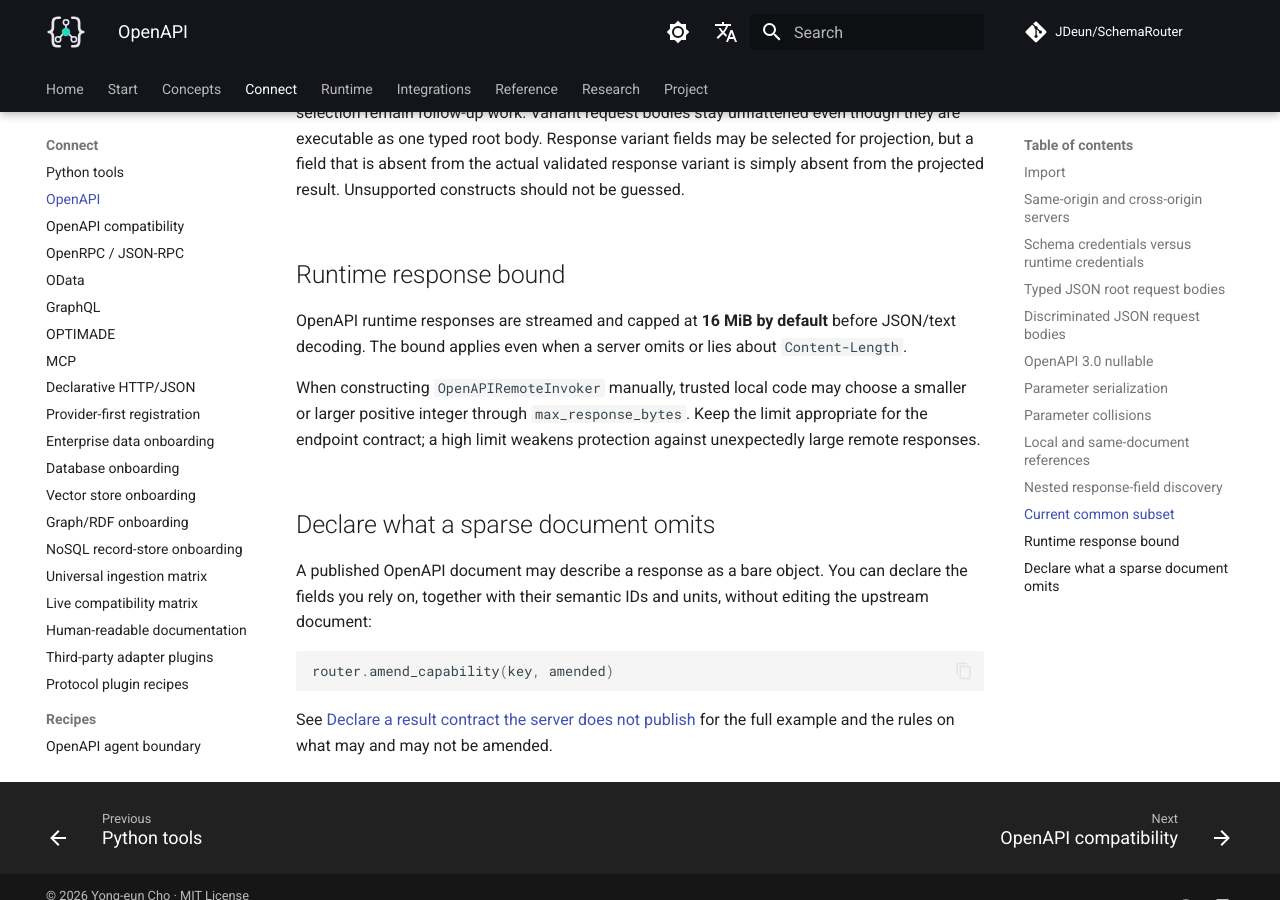
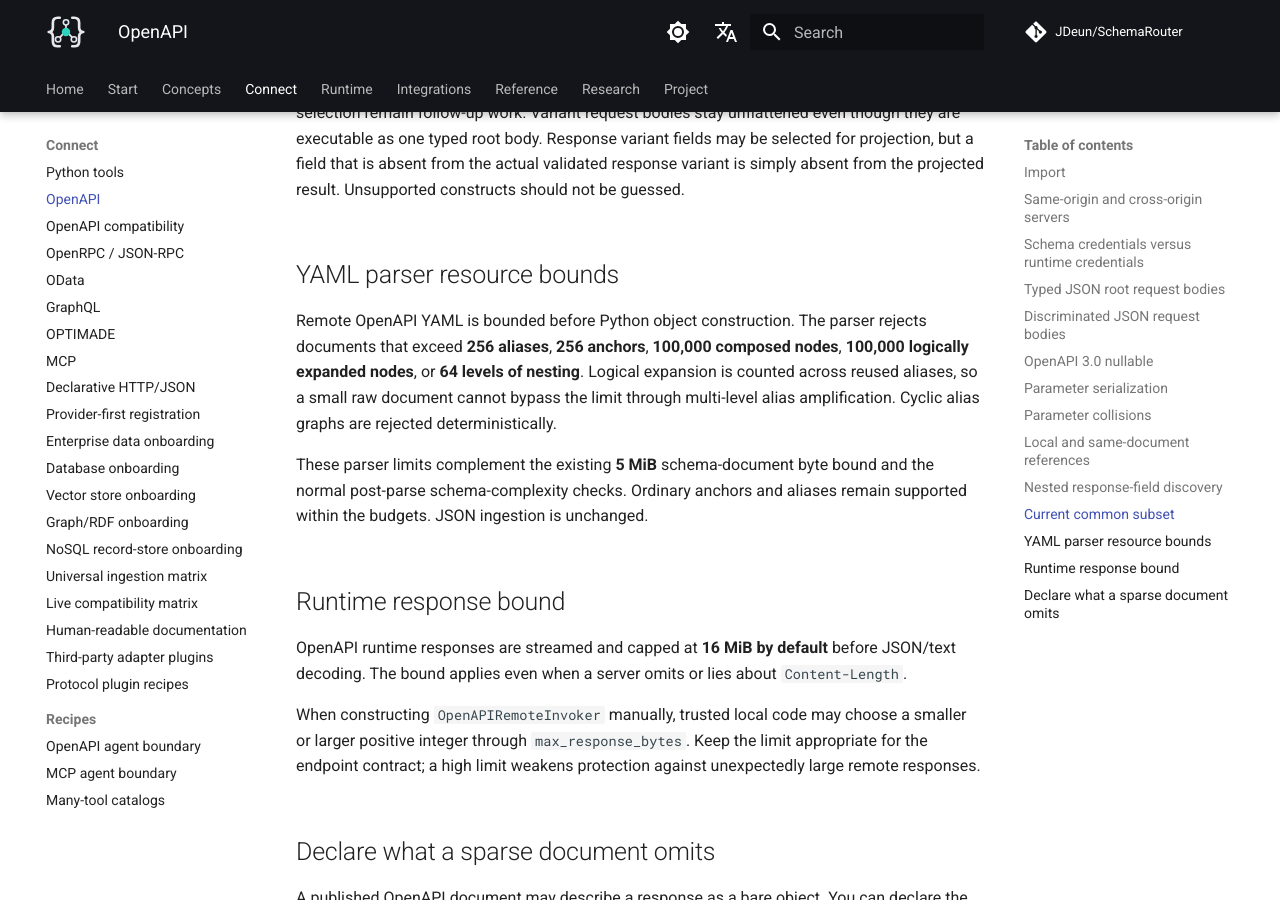
Before and after one commit to JDeun/SchemaRouter, an MkDocs documentation site: the page built from docs/guides/openapi.md, in a window 1280 px wide and 900 px high, scrolled down 8151 px. Built offline with MkDocs 1.6.1 and Material for MkDocs 9.7.7, drawn with Linux system fonts in a browser that asks for light colours; comment, search, counter and statistics services are not loaded.

Commit message:
docs(openapi): document YAML parser budgets

```diff
--- a/docs/guides/openapi.md
+++ b/docs/guides/openapi.md
@@ -346,6 +346,18 @@
 guessed.
 
 
+## YAML parser resource bounds
+
+Remote OpenAPI YAML is bounded before Python object construction. The parser rejects documents
+that exceed **256 aliases**, **256 anchors**, **100,000 composed nodes**, **100,000 logically
+expanded nodes**, or **64 levels of nesting**. Logical expansion is counted across reused aliases,
+so a small raw document cannot bypass the limit through multi-level alias amplification. Cyclic
+alias graphs are rejected deterministically.
+
+These parser limits complement the existing **5 MiB** schema-document byte bound and the normal
+post-parse schema-complexity checks. Ordinary anchors and aliases remain supported within the
+budgets. JSON ingestion is unchanged.
+
 ## Runtime response bound
 
 OpenAPI runtime responses are streamed and capped at **16 MiB by default** before JSON/text decoding.
```
